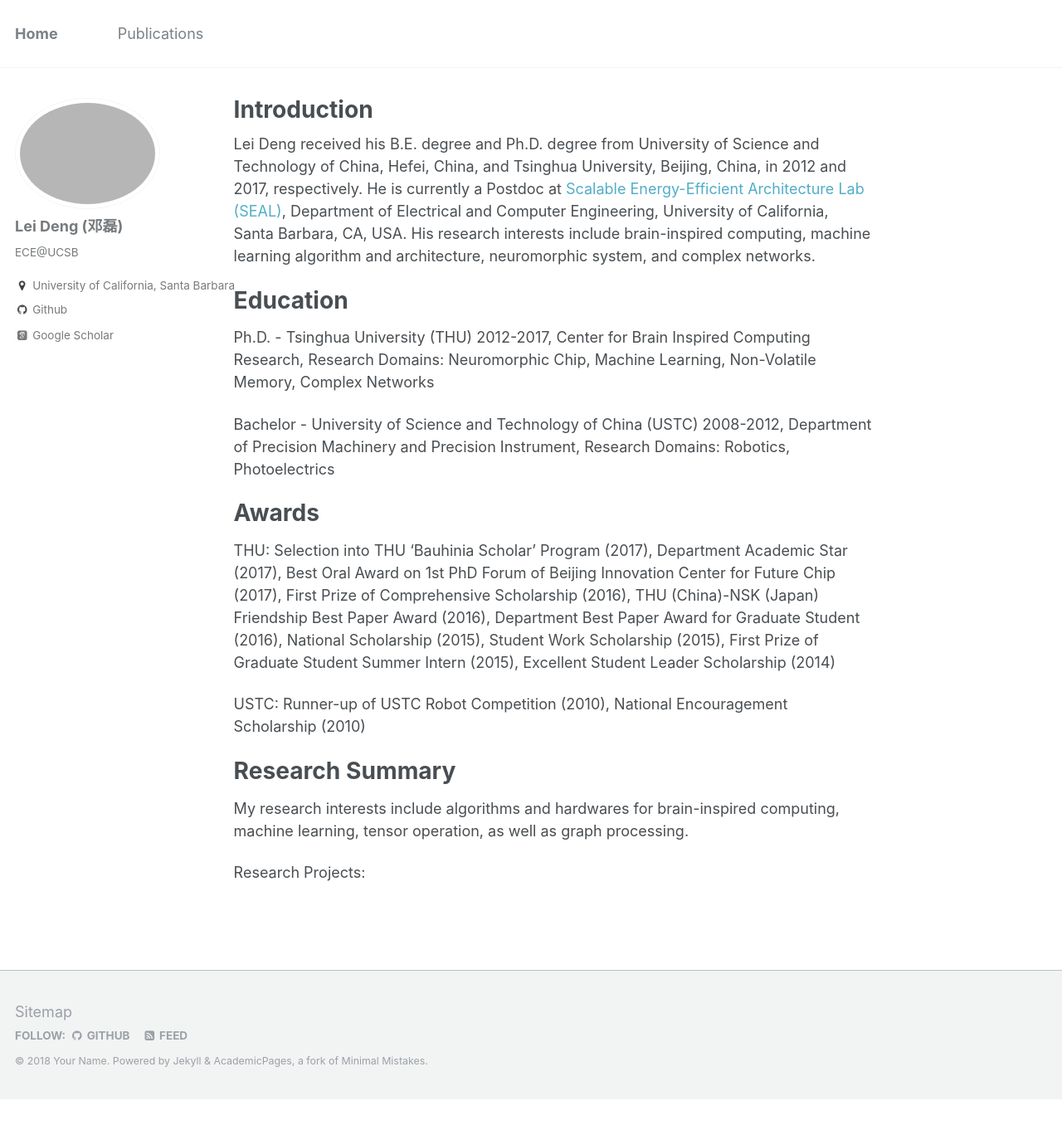
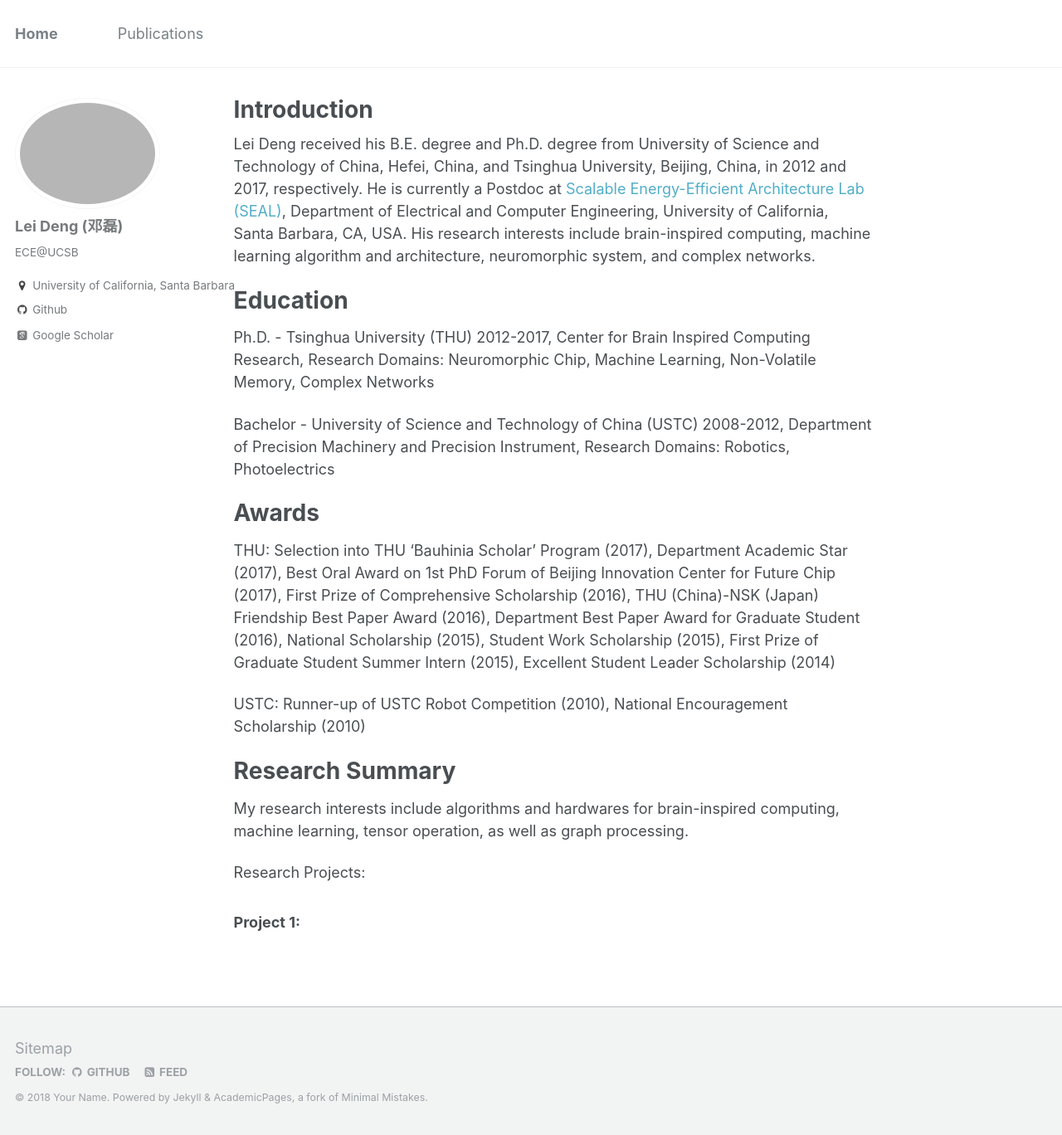
Before and after one commit to dllfei/dllfei.github.io, a Jekyll site: the page built from _pages/about.md, in a window 1280 px wide and 1368 px high. Shown: the whole window at 83% size. Built offline with Jekyll 4.4.1, drawn with Linux system fonts in a browser that asks for light colours; some web fonts are replaced.

Commit message:
Update about.md

```diff
--- a/_pages/about.md
+++ b/_pages/about.md
@@ -27,3 +27,5 @@ Research Summary
 My research interests include algorithms and hardwares for brain-inspired computing, machine learning, tensor operation, as well as graph processing.
 
 Research Projects:
+
+### Project 1:
```
